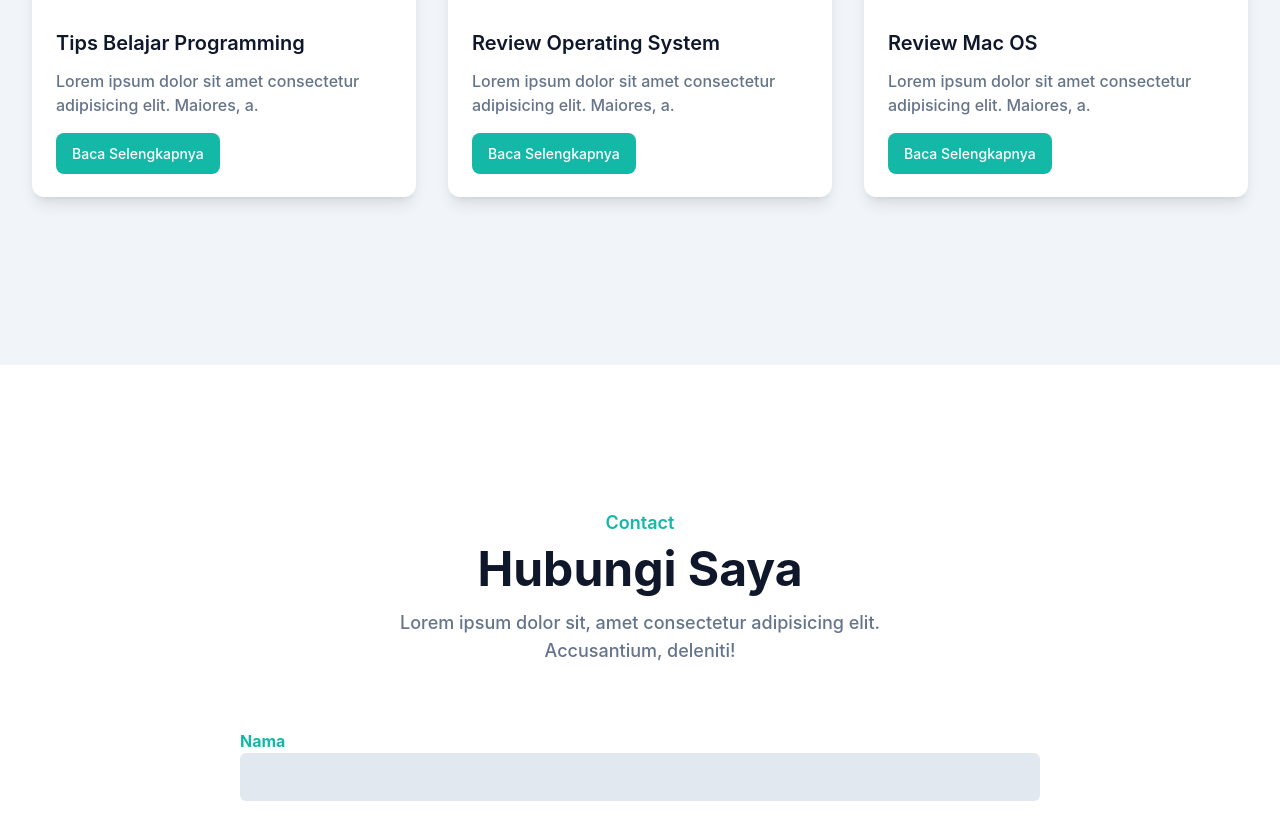
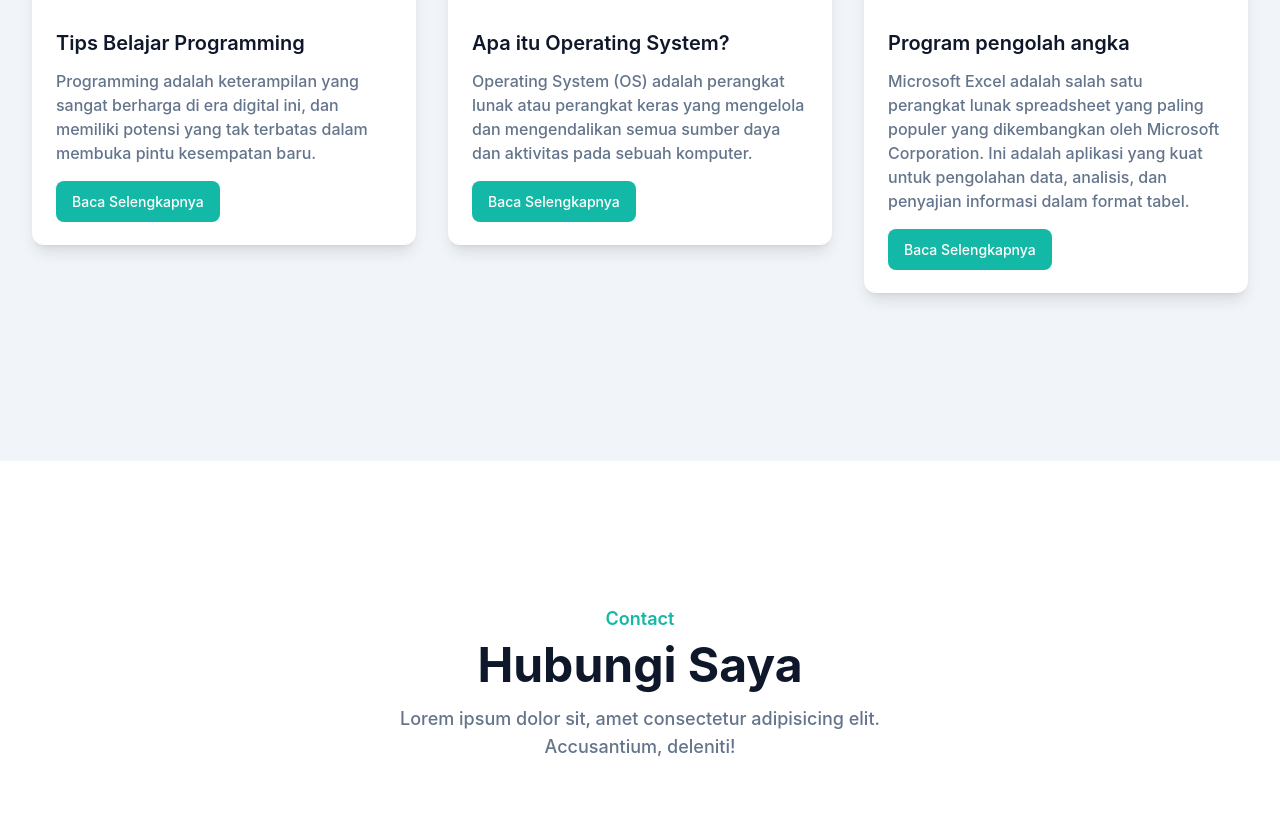
Before and after one commit to ariturwanto/portofolio-tailwind-css, a website: page index.html in a window 1280 px wide. Shown: the part 4027-4856 px from the top of the page. Drawn offline with Linux system fonts and the light colour scheme.

Commit message:
update minor v2

```diff
--- a/index.html
+++ b/index.html
@@ -252,7 +252,7 @@
                             <h3>
                                 <a href="#" class="block mb-3 font-semibold text-xl text-dark hover:text-primary truncate dark:text-white">Tips Belajar Programming</a>
                             </h3>
-                            <p class="font-medium text-base text-secondary mb-6">Lorem ipsum dolor sit amet consectetur adipisicing elit. Maiores, a.</p>
+                            <p class="font-medium text-base text-secondary mb-6">Programming adalah keterampilan yang sangat berharga di era digital ini, dan memiliki potensi yang tak terbatas dalam membuka pintu kesempatan baru.</p>
                             <a href="#" class="font-medium text-sm text-white bg-primary py-3 px-4 rounded-lg hover:opacity-80">Baca Selengkapnya</a>
 
                         </div>
@@ -264,9 +264,9 @@
                         <img src="https://source.unsplash.com/360x200?operating+system" alt="Operating System" class="w-full">
                         <div class="py-8 px-6">
                             <h3>
-                                <a href="#" class="block mb-3 font-semibold text-xl text-dark hover:text-primary truncate dark:text-white">Review Operating System</a>
+                                <a href="#" class="block mb-3 font-semibold text-xl text-dark hover:text-primary truncate dark:text-white">Apa itu Operating System?</a>
                             </h3>
-                            <p class="font-medium text-base text-secondary mb-6">Lorem ipsum dolor sit amet consectetur adipisicing elit. Maiores, a.</p>
+                            <p class="font-medium text-base text-secondary mb-6">Operating System (OS) adalah perangkat lunak atau perangkat keras yang mengelola dan mengendalikan semua sumber daya dan aktivitas pada sebuah komputer.</p>
                             <a href="#" class="font-medium text-sm text-white bg-primary py-3 px-4 rounded-lg hover:opacity-80">Baca Selengkapnya</a>
 
                         </div>
@@ -278,9 +278,9 @@
                         <img src="https://source.unsplash.com/360x200?macos+ventura" alt="Mac OS" class="w-full">
                         <div class="py-8 px-6">
                             <h3>
-                                <a href="#" class="block mb-3 font-semibold text-xl text-dark hover:text-primary truncate dark:text-white">Review Mac OS</a>
+                                <a href="#" class="block mb-3 font-semibold text-xl text-dark hover:text-primary truncate dark:text-white">Program pengolah angka</a>
                             </h3>
-                            <p class="font-medium text-base text-secondary mb-6">Lorem ipsum dolor sit amet consectetur adipisicing elit. Maiores, a.</p>
+                            <p class="font-medium text-base text-secondary mb-6">Microsoft Excel adalah salah satu perangkat lunak spreadsheet yang paling populer yang dikembangkan oleh Microsoft Corporation. Ini adalah aplikasi yang kuat untuk pengolahan data, analisis, dan penyajian informasi dalam format tabel.</p>
                             <a href="#" class="font-medium text-sm text-white bg-primary py-3 px-4 rounded-lg hover:opacity-80">Baca Selengkapnya</a>
 
                         </div>
```
